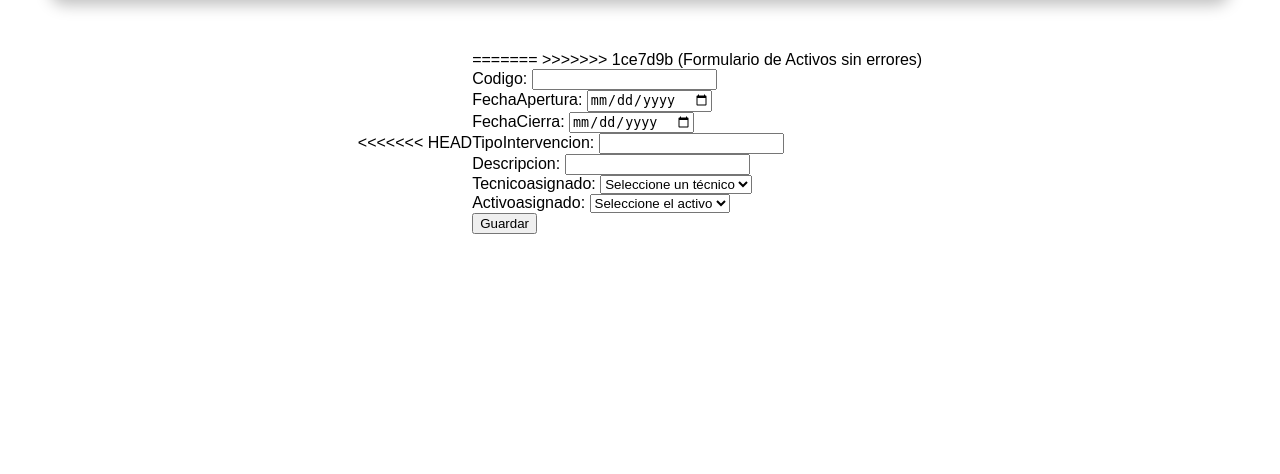
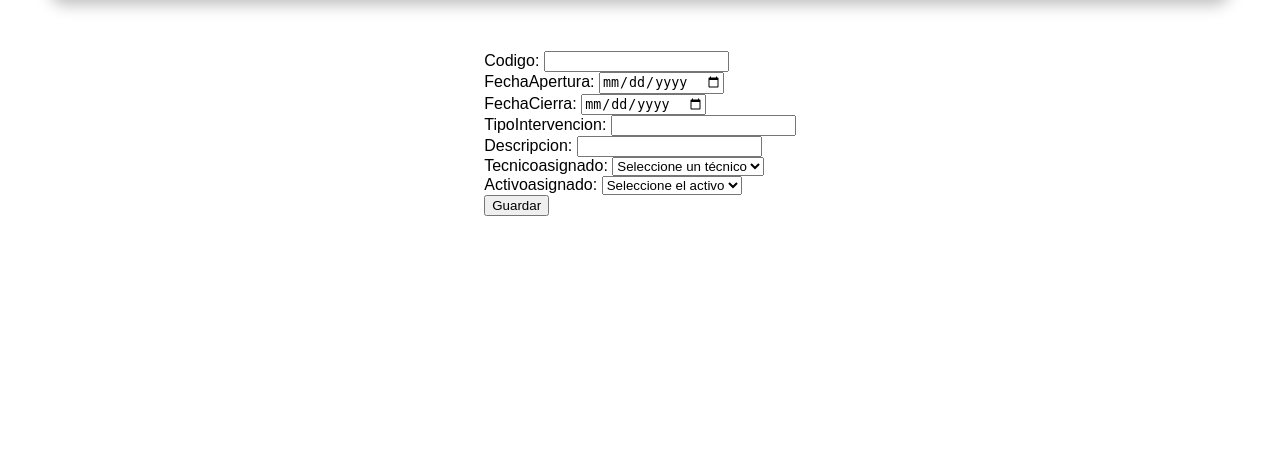
Before and after one commit to javieralbizu/Proyecto_N-8, a Django app: page /Incidencias/NuevaIncidencia/ in a window 1280 px wide. Shown: the part 110-584 px from the top of the page. Run offline with Django 5.2, Linux system fonts and the light colour scheme; data comes from the database, SQL or seed files in the repository; data that the repository does not hold is empty.

Commit message:
formulario nueva incidencia corregido

```diff
--- a/Incidencias/Templates/Incidencias/NuevaIncidencia.html
+++ b/Incidencias/Templates/Incidencias/NuevaIncidencia.html
@@ -5,11 +5,8 @@ Añadir Intervencion
 {% endblock %}
 
 {% block content %}
-<<<<<<< HEAD
-<form method="post "class="formulario">
-=======
 <form method="post">
->>>>>>> 1ce7d9b (Formulario de Activos sin errores)
+
     {% csrf_token %}
     {{ form }} <!--Esto es para poner los input en columna. Esto mas adelante hay que quitar .asp y utilizar flex direction column-->
 
```
